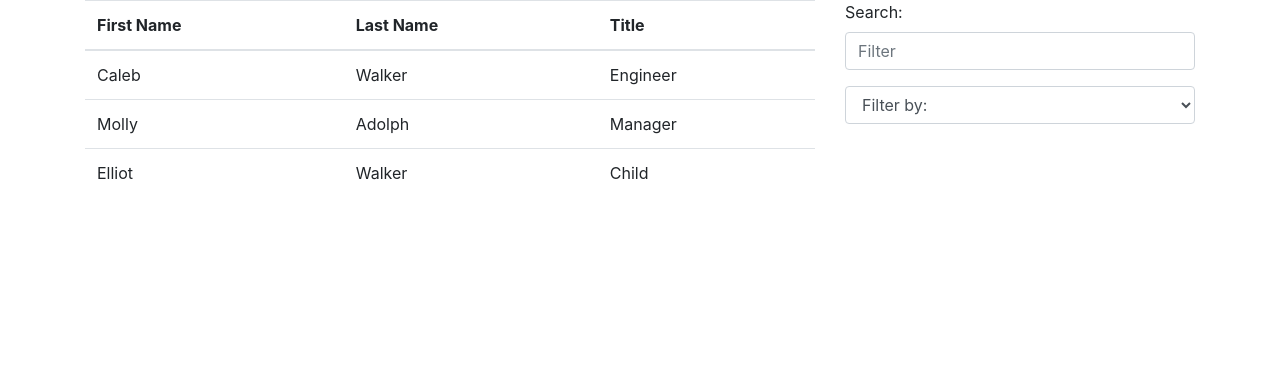
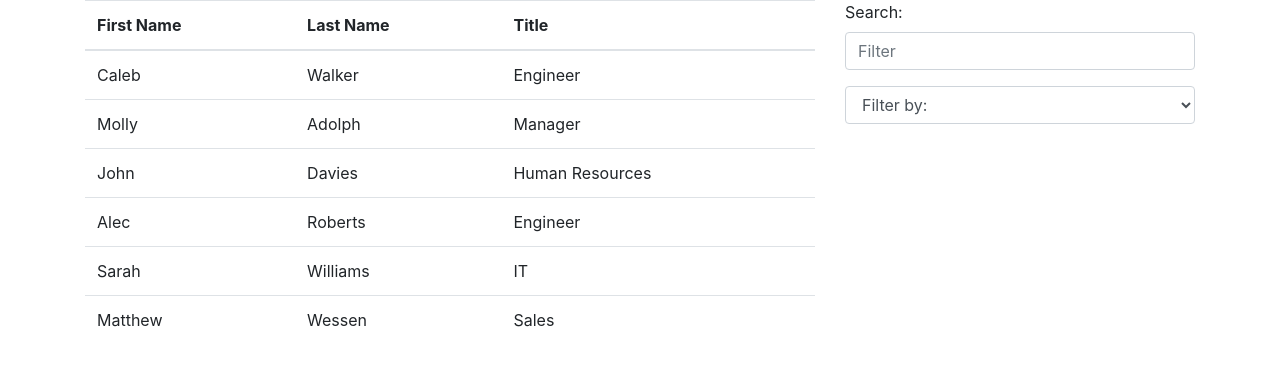
Before and after one commit to calebkw91/EmployeeDirectory-ReactApp, a React (Create React App) app: page / in a window 1280 px wide. Shown: the top 366 px of the page. Built offline with nearby package versions, Linux system fonts and the light colour scheme.

Commit message:
updated employees list

```diff
--- a/src/components/EmployeeTable.jsx
+++ b/src/components/EmployeeTable.jsx
@@ -1,6 +1,6 @@
 import React from "react";
 import EmployeeRow from "./EmployeeRow";
-import employees from "../friends.json";
+import employees from "../employees.json";
 import FilterForm from "./FilterForm";
 
 class EmployeeTable extends React.Component {
--- /dev/null
+++ b/src/employees.json
@@ -0,0 +1,38 @@
+[
+  {
+    "id": 1,
+    "firstName": "Caleb",
+    "lastName": "Walker",
+    "title": "Engineer"
+  },
+  {
+    "id": 2,
+    "firstName": "Molly",
+    "lastName": "Adolph",
+    "title": "Manager"
+  },
+  {
+    "id": 3,
+    "firstName": "John",
+    "lastName": "Davies",
+    "title": "Human Resources"
+  },
+  {
+    "id": 4,
+    "firstName": "Alec",
+    "lastName": "Roberts",
+    "title": "Engineer"
+  },
+  {
+    "id": 5,
+    "firstName": "Sarah",
+    "lastName": "Williams",
+    "title": "IT"
+  },
+  {
+    "id": 6,
+    "firstName": "Matthew",
+    "lastName": "Wessen",
+    "title": "Sales"
+  }
+]
--- a/src/friends.json
+++ /dev/null
@@ -1,20 +0,0 @@
-[
-  {
-    "id": 1,
-    "firstName": "Caleb",
-    "lastName": "Walker",
-    "title": "Engineer"
-  },
-  {
-    "id": 2,
-    "firstName": "Molly",
-    "lastName": "Adolph",
-    "title": "Manager"
-  },
-  {
-    "id": 3,
-    "firstName": "Elliot",
-    "lastName": "Walker",
-    "title": "Child"
-  }
-]
```
